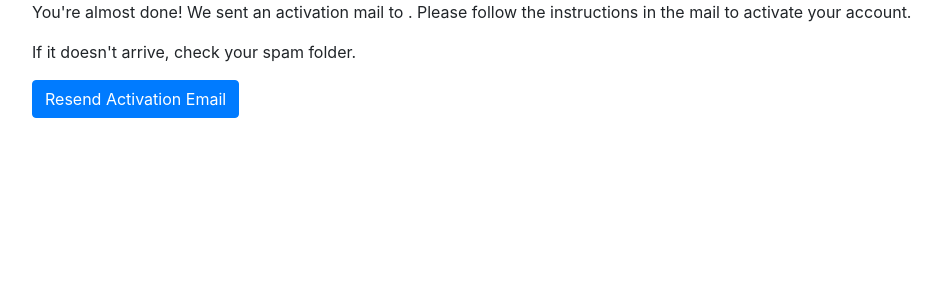
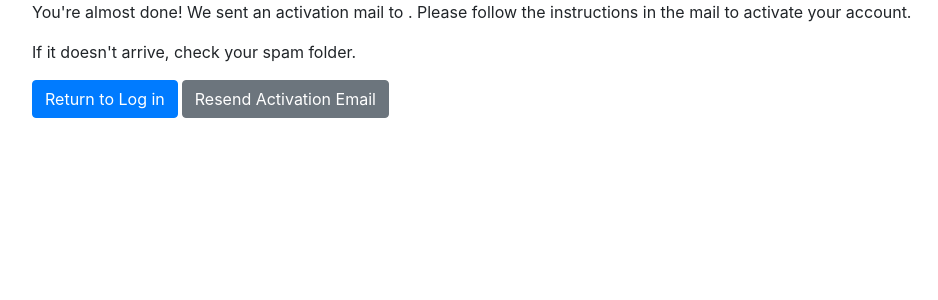
Before and after one commit to EarthlingInteractive/fssk-react-client, a React (Create React App) app: page /account-created in a window 1280 px wide. Shown: the top 300 px of the page, without its empty margins (53-991 px from the left). Built offline with nearby package versions, Linux system fonts and the light colour scheme.

Commit message:
add button to return to log in page

```diff
--- a/src/module/authentication/component/account-created-component.tsx
+++ b/src/module/authentication/component/account-created-component.tsx
@@ -26,9 +26,11 @@ export default class AccountCreatedComponent extends React.Component<IAccountCre
 			<div className="container">
 				<p>You're almost done! We sent an activation mail to {email}. Please follow the instructions in the mail to activate your account.</p>
 				<p>If it doesn't arrive, check your spam folder.</p>
-				<button className="btn btn-primary" onClick={this.resendEmail}>
+				<a href="/" className="btn btn-primary mr-1">Return to Log in</a>
+				<button className="btn btn-secondary" onClick={this.resendEmail}>
 					Resend Activation Email
 				</button>
+
 			</div>
 		);
 	}
```
